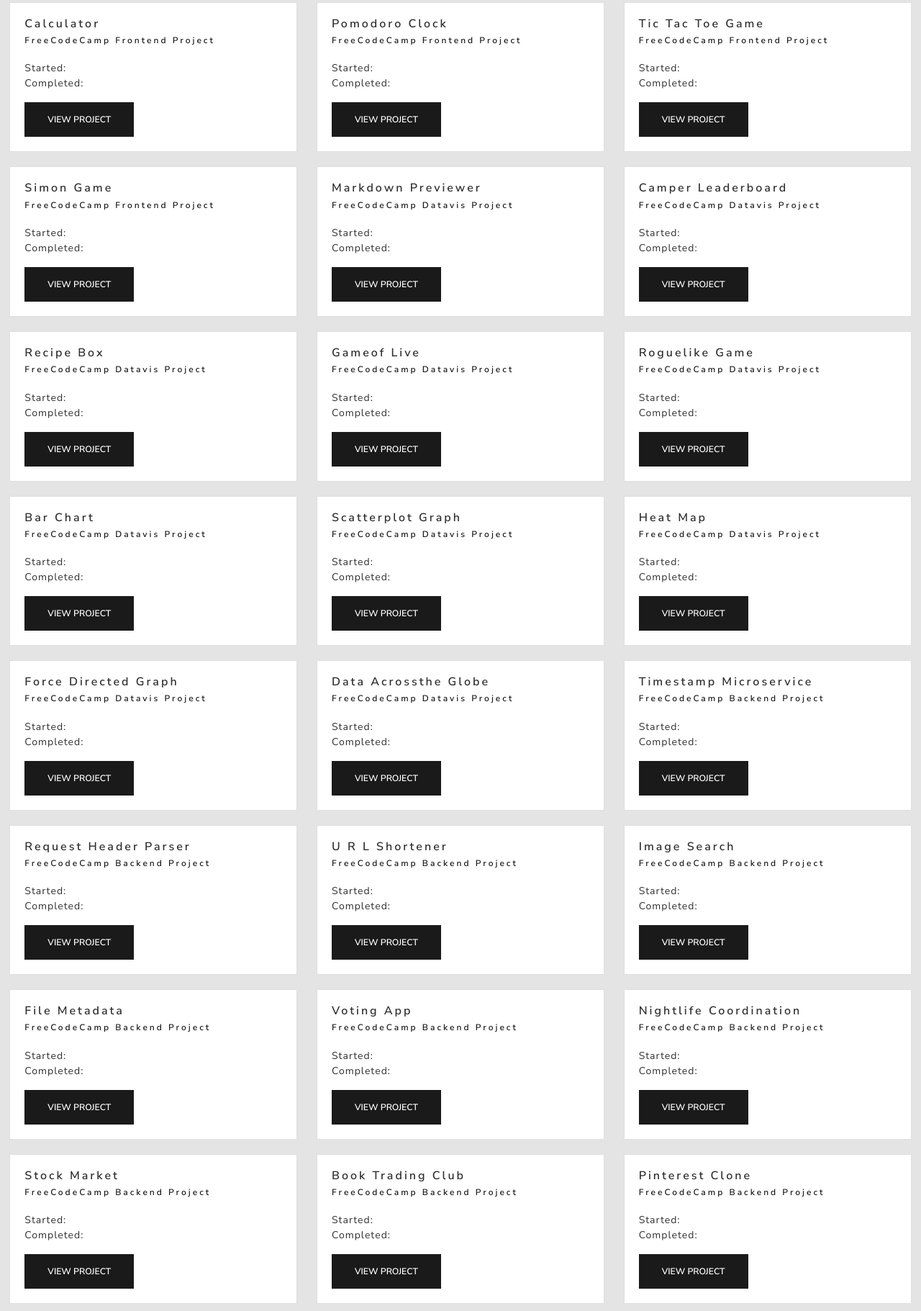
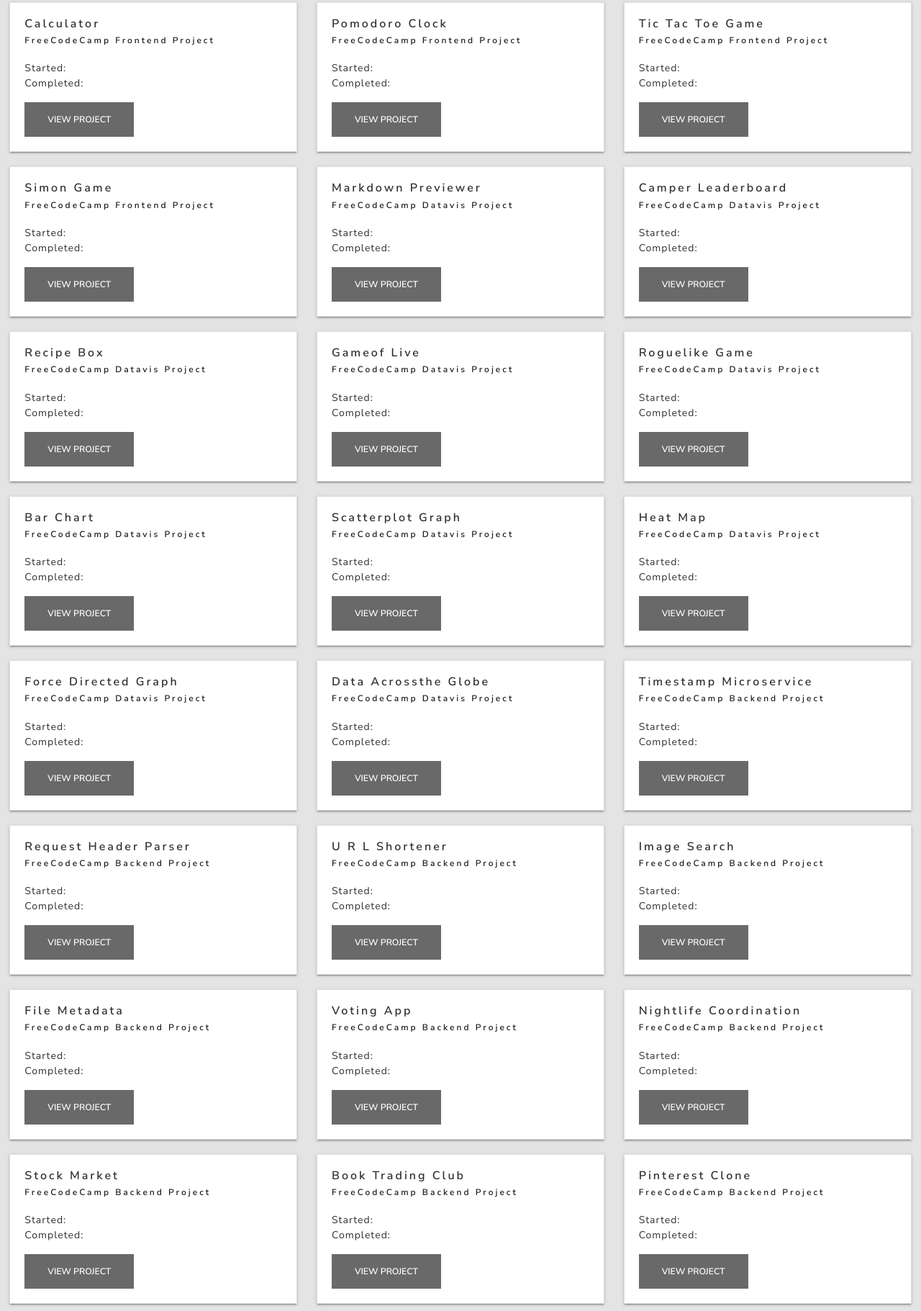
Before and after one commit to tdreid/fcc-speedrun-2018-09-tdre, a React app in the folder client/: page / in a window 1280 px wide. Shown: the part 630-2451 px from the top of the page at 72% size. Built offline with nearby package versions, Linux system fonts and the light colour scheme.

Commit message:
Tweak style on home page.

```diff
--- a/client/src/Home/Home.js
+++ b/client/src/Home/Home.js
@@ -23,12 +23,12 @@
             <CardSubtitle>FreeCodeCamp Frontend Project</CardSubtitle>
             <CardText>
               <br />
-              Started:
+              <span className="Home_datelabel">Started:</span> May 8, 2018
               <br />
-              Completed:
+              <span className="Home_datelabel">Completed:</span> May 8, 2018
             </CardText>
             <Link to="/projects/frontend/TributePage">
-              <Button color="primary">View Project</Button>
+              <Button color="info">View Project</Button>
             </Link>
           </CardBody>
         </Card>
@@ -43,7 +43,9 @@
               Completed:
             </CardText>
             <Link to="/projects/frontend/PersonalPortfolioWebpage">
-              <Button color="primary">View Project</Button>
+              <Button disabled color="primary">
+                View Project
+              </Button>
             </Link>
           </CardBody>
         </Card>
@@ -58,7 +60,9 @@
               Completed:
             </CardText>
             <Link to="/projects/frontend/RandomQuoteMachine">
-              <Button color="primary">View Project</Button>
+              <Button disabled color="primary">
+                View Project
+              </Button>
             </Link>
           </CardBody>
         </Card>
@@ -73,7 +77,9 @@
               Completed:
             </CardText>
             <Link to="/projects/frontend/LocalWeather">
-              <Button color="primary">View Project</Button>
+              <Button disabled color="primary">
+                View Project
+              </Button>
             </Link>
           </CardBody>
         </Card>
@@ -88,7 +94,9 @@
               Completed:
             </CardText>
             <Link to="/projects/frontend/WikipediaViewer">
-              <Button color="primary">View Project</Button>
+              <Button disabled color="primary">
+                View Project
+              </Button>
             </Link>
           </CardBody>
         </Card>
@@ -103,7 +111,9 @@
               Completed:
             </CardText>
             <Link to="/projects/frontend/Twitchtv">
-              <Button color="primary">View Project</Button>
+              <Button disabled color="primary">
+                View Project
+              </Button>
             </Link>
           </CardBody>
         </Card>
@@ -118,7 +128,9 @@
               Completed:
             </CardText>
             <Link to="/projects/frontend/Calculator">
-              <Button color="primary">View Project</Button>
+              <Button disabled color="primary">
+                View Project
+              </Button>
             </Link>
           </CardBody>
         </Card>
@@ -133,7 +145,9 @@
               Completed:
             </CardText>
             <Link to="/projects/frontend/PomodoroClock">
-              <Button color="primary">View Project</Button>
+              <Button disabled color="primary">
+                View Project
+              </Button>
             </Link>
           </CardBody>
         </Card>
@@ -148,7 +162,9 @@
               Completed:
             </CardText>
             <Link to="/projects/frontend/TicTacToeGame">
-              <Button color="primary">View Project</Button>
+              <Button disabled color="primary">
+                View Project
+              </Button>
             </Link>
           </CardBody>
         </Card>
@@ -163,7 +179,9 @@
               Completed:
             </CardText>
             <Link to="/projects/frontend/SimonGame">
-              <Button color="primary">View Project</Button>
+              <Button disabled color="primary">
+                View Project
+              </Button>
             </Link>
           </CardBody>
         </Card>
@@ -178,7 +196,9 @@
               Completed:
             </CardText>
             <Link to="/projects/frontend/MarkdownPreviewer">
-              <Button color="primary">View Project</Button>
+              <Button disabled color="primary">
+                View Project
+              </Button>
             </Link>
           </CardBody>
         </Card>
@@ -193,7 +213,9 @@
               Completed:
             </CardText>
             <Link to="/projects/frontend/CamperLeaderboard">
-              <Button color="primary">View Project</Button>
+              <Button disabled color="primary">
+                View Project
+              </Button>
             </Link>
           </CardBody>
         </Card>
@@ -208,7 +230,9 @@
               Completed:
             </CardText>
             <Link to="/projects/frontend/RecipeBox">
-              <Button color="primary">View Project</Button>
+              <Button disabled color="primary">
+                View Project
+              </Button>
             </Link>
           </CardBody>
         </Card>
@@ -223,7 +247,9 @@
               Completed:
             </CardText>
             <Link to="/projects/frontend/GameofLive">
-              <Button color="primary">View Project</Button>
+              <Button disabled color="primary">
+                View Project
+              </Button>
             </Link>
           </CardBody>
         </Card>
@@ -238,7 +264,9 @@
               Completed:
             </CardText>
             <Link to="/projects/frontend/RoguelikeGame">
-              <Button color="primary">View Project</Button>
+              <Button disabled color="primary">
+                View Project
+              </Button>
             </Link>
           </CardBody>
         </Card>
@@ -253,7 +281,9 @@
               Completed:
             </CardText>
             <Link to="/projects/frontend/BarChart">
-              <Button color="primary">View Project</Button>
+              <Button disabled color="primary">
+                View Project
+              </Button>
             </Link>
           </CardBody>
         </Card>
@@ -268,7 +298,9 @@
               Completed:
             </CardText>
             <Link to="/projects/frontend/ScatterplotGraph">
-              <Button color="primary">View Project</Button>
+              <Button disabled color="primary">
+                View Project
+              </Button>
             </Link>
           </CardBody>
         </Card>
@@ -283,7 +315,9 @@
               Completed:
             </CardText>
             <Link to="/projects/frontend/HeatMap">
-              <Button color="primary">View Project</Button>
+              <Button disabled color="primary">
+                View Project
+              </Button>
             </Link>
           </CardBody>
         </Card>
@@ -298,7 +332,9 @@
               Completed:
             </CardText>
             <Link to="/projects/frontend/ForceDirectedGraph">
-              <Button color="primary">View Project</Button>
+              <Button disabled color="primary">
+                View Project
+              </Button>
             </Link>
           </CardBody>
         </Card>
@@ -313,7 +349,9 @@
               Completed:
             </CardText>
             <Link to="/projects/frontend/DataAcrosstheGlobe">
-              <Button color="primary">View Project</Button>
+              <Button disabled color="primary">
+                View Project
+              </Button>
             </Link>
           </CardBody>
         </Card>
@@ -328,7 +366,9 @@
               Completed:
             </CardText>
             <Link to="/projects/frontend/TimestampMicroservice">
-              <Button color="primary">View Project</Button>
+              <Button disabled color="primary">
+                View Project
+              </Button>
             </Link>
           </CardBody>
         </Card>
@@ -343,7 +383,9 @@
               Completed:
             </CardText>
             <Link to="/projects/frontend/RequestHeaderParser">
-              <Button color="primary">View Project</Button>
+              <Button disabled color="primary">
+                View Project
+              </Button>
             </Link>
           </CardBody>
         </Card>
@@ -358,7 +400,9 @@
               Completed:
             </CardText>
             <Link to="/projects/frontend/URLShortener">
-              <Button color="primary">View Project</Button>
+              <Button disabled color="primary">
+                View Project
+              </Button>
             </Link>
           </CardBody>
         </Card>
@@ -373,7 +417,9 @@
               Completed:
             </CardText>
             <Link to="/projects/frontend/ImageSearch">
-              <Button color="primary">View Project</Button>
+              <Button disabled color="primary">
+                View Project
+              </Button>
             </Link>
           </CardBody>
         </Card>
@@ -388,7 +434,9 @@
               Completed:
             </CardText>
             <Link to="/projects/frontend/FileMetadata">
-              <Button color="primary">View Project</Button>
+              <Button disabled color="primary">
+                View Project
+              </Button>
             </Link>
           </CardBody>
         </Card>
@@ -403,7 +451,9 @@
               Completed:
             </CardText>
             <Link to="/projects/frontend/VotingApp">
-              <Button color="primary">View Project</Button>
+              <Button disabled color="primary">
+                View Project
+              </Button>
             </Link>
           </CardBody>
         </Card>
@@ -418,7 +468,9 @@
               Completed:
             </CardText>
             <Link to="/projects/frontend/NightlifeCoordination">
-              <Button color="primary">View Project</Button>
+              <Button disabled color="primary">
+                View Project
+              </Button>
             </Link>
           </CardBody>
         </Card>
@@ -433,7 +485,9 @@
               Completed:
             </CardText>
             <Link to="/projects/frontend/StockMarket">
-              <Button color="primary">View Project</Button>
+              <Button disabled color="primary">
+                View Project
+              </Button>
             </Link>
           </CardBody>
         </Card>
@@ -448,7 +502,9 @@
               Completed:
             </CardText>
             <Link to="/projects/frontend/BookTradingClub">
-              <Button color="primary">View Project</Button>
+              <Button disabled color="primary">
+                View Project
+              </Button>
             </Link>
           </CardBody>
         </Card>
@@ -463,7 +519,9 @@
               Completed:
             </CardText>
             <Link to="/projects/frontend/PinterestClone">
-              <Button color="primary">View Project</Button>
+              <Button disabled color="primary">
+                View Project
+              </Button>
             </Link>
           </CardBody>
         </Card>
--- a/client/src/Home/Home.scss
+++ b/client/src/Home/Home.scss
@@ -16,5 +16,13 @@
       display: block;
     }
   }
+  &_datelabel {
+    display: inline-block;
+    width: 100px;
+  }
 
+  .card {
+    box-shadow: 0 3px 1px -2px rgba(0, 0, 0, 0.2), 0 2px 2px 0 rgba(0, 0, 0, 0.14),
+    0 1px 5px 0 rgba(0, 0, 0, 0.12);
+  }
 }
--- a/client/src/index.scss
+++ b/client/src/index.scss
@@ -31,3 +31,17 @@
   background-color: transparent;
   -webkit-text-decoration-skip: objects;
 }
+li a {
+  color: black;
+}
+.card {
+  box-shadow: 0 3px 1px -2px rgba(0, 0, 0, 0.2), 0 2px 2px 0 rgba(0, 0, 0, 0.14),
+  0 1px 5px 0 rgba(0, 0, 0, 0.12);
+}
+
+/* Override info button color from blue to orange */
+.btn-info{color:#fff;background-color:#e27900;border-color:#e27900}
+.btn-info:hover{color:#fff;background-color:#b15e00;border-color:#b15e00}
+.btn-info:focus,.btn-info.focus{-webkit-box-shadow:0 0 0 0.2rem rgba(214, 130, 4, 0.5);box-shadow:0 0 0 0.2rem rgba(214, 130, 4, 0.5)}
+.btn-info.disabled,.btn-info:disabled{color:#fff;background-color:#9e5501;border-color:#9e5501}.btn-info:not(:disabled):not(.disabled):active,.btn-info:not(:disabled):not(.disabled).active,.show>.btn-info.dropdown-toggle{color:#fff;background-color:#b15e00;border-color:#b15e00}
+.btn-info:not(:disabled):not(.disabled):active:focus,.btn-info:not(:disabled):not(.disabled).active:focus,.show>.btn-info.dropdown-toggle:focus{-webkit-box-shadow:0 0 0 0.2rem rgba(214, 130, 4, 0.5);box-shadow:0 0 0 0.2rem rgba(214, 130, 4, 0.5)}
```
